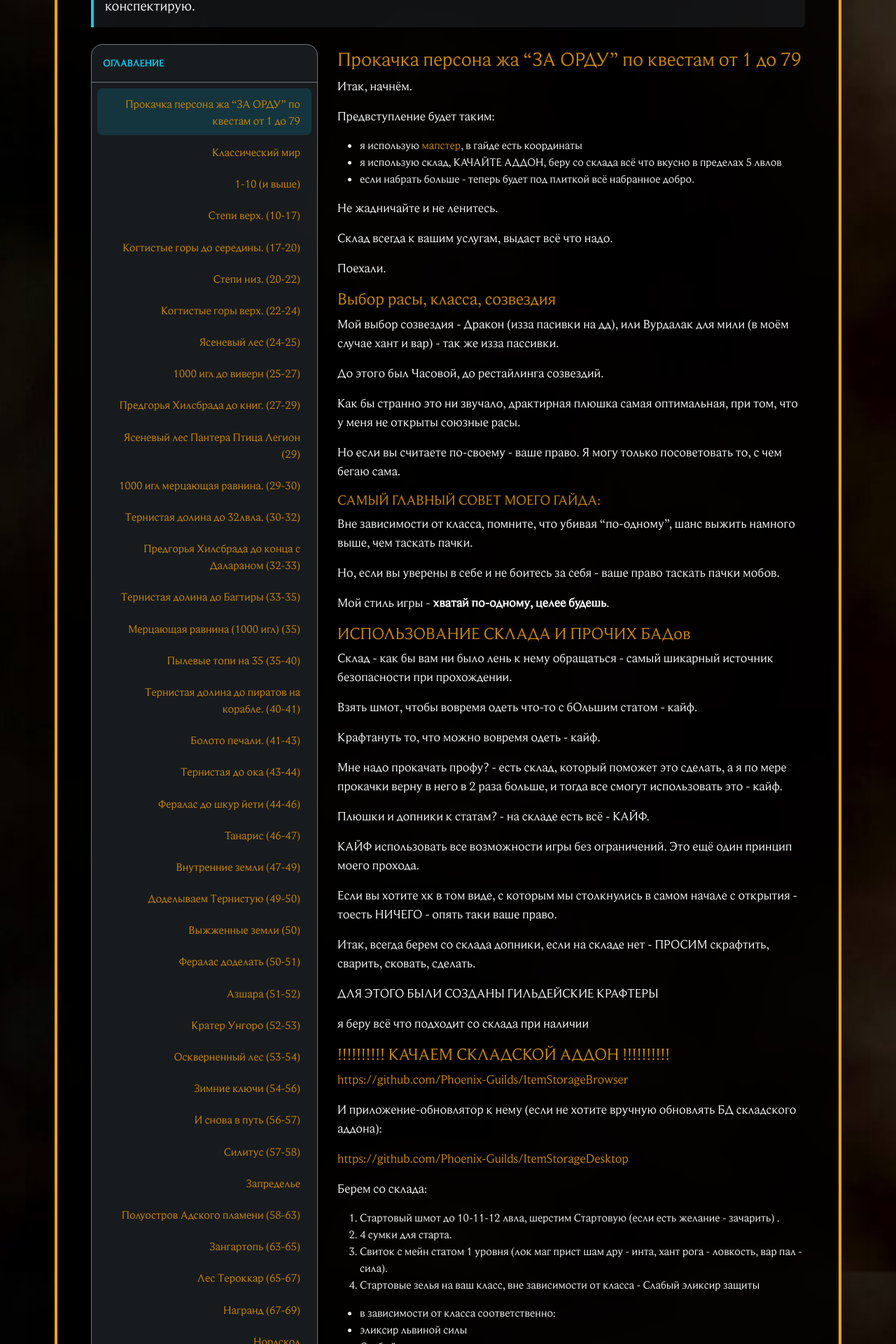
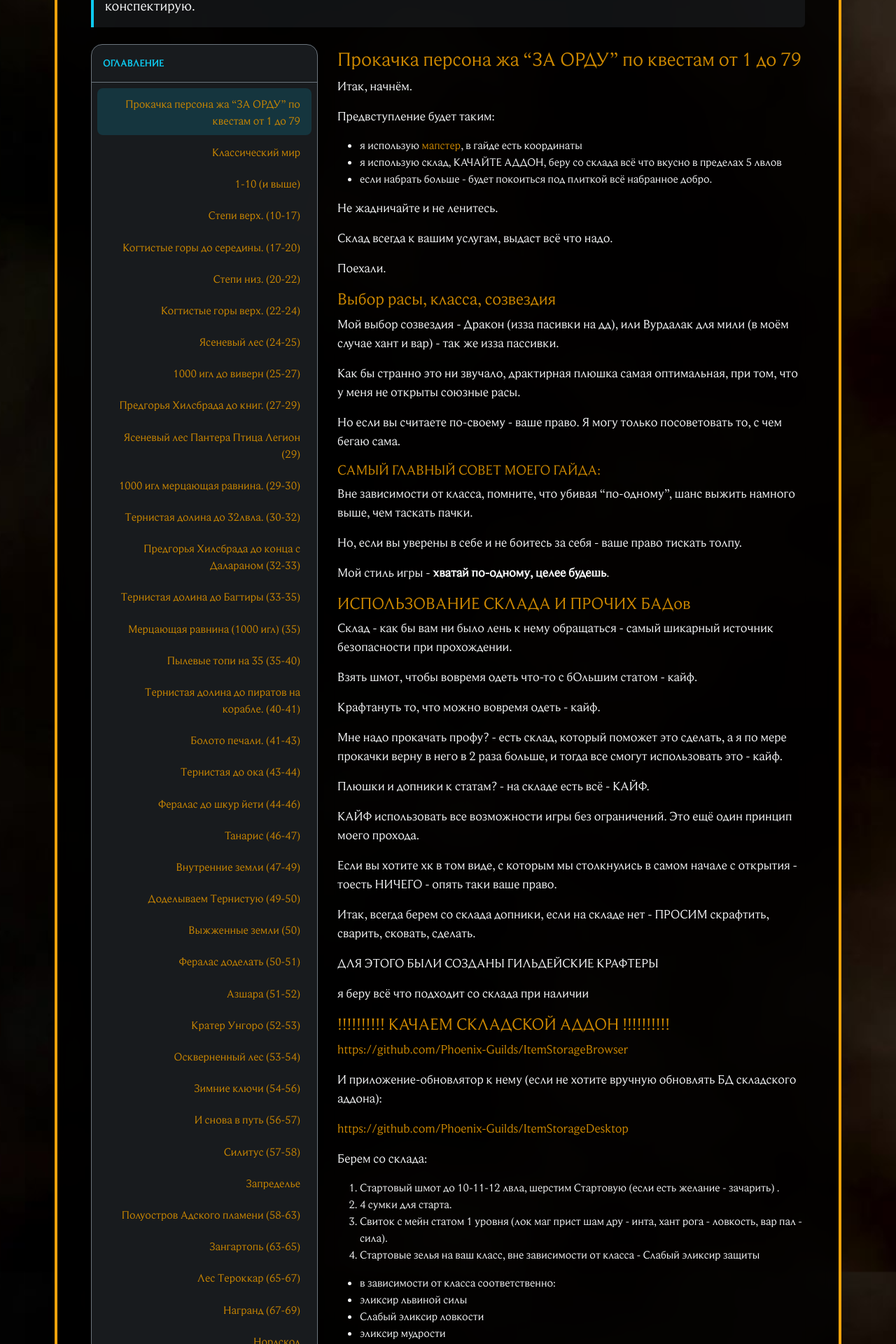
Before and after one commit to Phoenix-Guilds/phoenix-guilds.github.io, a Jekyll site: the page built from _guides/gayd-po-prokachke-hk-ot-silmy.md, in a window 1280 px wide. Shown: the part 703-2623 px from the top of the page at 70% size. Built offline with Jekyll 4.4.1, drawn with Linux system fonts in a browser that asks for light colours; nearby versions of some CDN libraries; library files that are not in the unit come from our copies.

Commit message:
Update Гайды “gayd-po-prokachke-hk-ot-silmy”

```diff
--- a/_guides/gayd-po-prokachke-hk-ot-silmy.md
+++ b/_guides/gayd-po-prokachke-hk-ot-silmy.md
@@ -14,7 +14,7 @@ description: |-
 
 * я использую [мапстер](https://sirus.su/api/base/addons/download/Mapster){: rel="nofollow noopener" target="_blank"}, в гайде есть координаты
 * я использую склад, КАЧАЙТЕ АДДОН, беру со склада всё что вкусно в пределах 5 лвлов
-* если набрать больше - теперь будет под плиткой всё набранное добро.
+* если набрать больше - будет покоиться под плиткой всё набранное добро.
 
 Не жадничайте и не ленитесь.
 
@@ -26,8 +26,6 @@ description: |-
 
 Мой выбор созвездия - Дракон (изза пасивки на дд), или Вурдалак для мили (в моём случае хант и вар) - так же изза пассивки.
 
-До этого был Часовой, до рестайлинга созвездий.
-
 Как бы странно это ни звучало, драктирная плюшка самая оптимальная, при том, что у меня не открыты союзные расы.
 
 Но если вы считаете по-своему - ваше право. Я могу только посоветовать то, с чем бегаю сама.
@@ -36,7 +34,7 @@ description: |-
 
 Вне зависимости от класса, помните, что убивая "по-одному", шанс выжить намного выше, чем таскать пачки.
 
-Но, если вы уверены в себе и не боитесь за себя - ваше право таскать пачки мобов.
+Но, если вы уверены в себе и не боитесь за себя - ваше право тискать толпу.
 
 Мой стиль игры - **хватай по-одному, целее будешь**.
 
```
